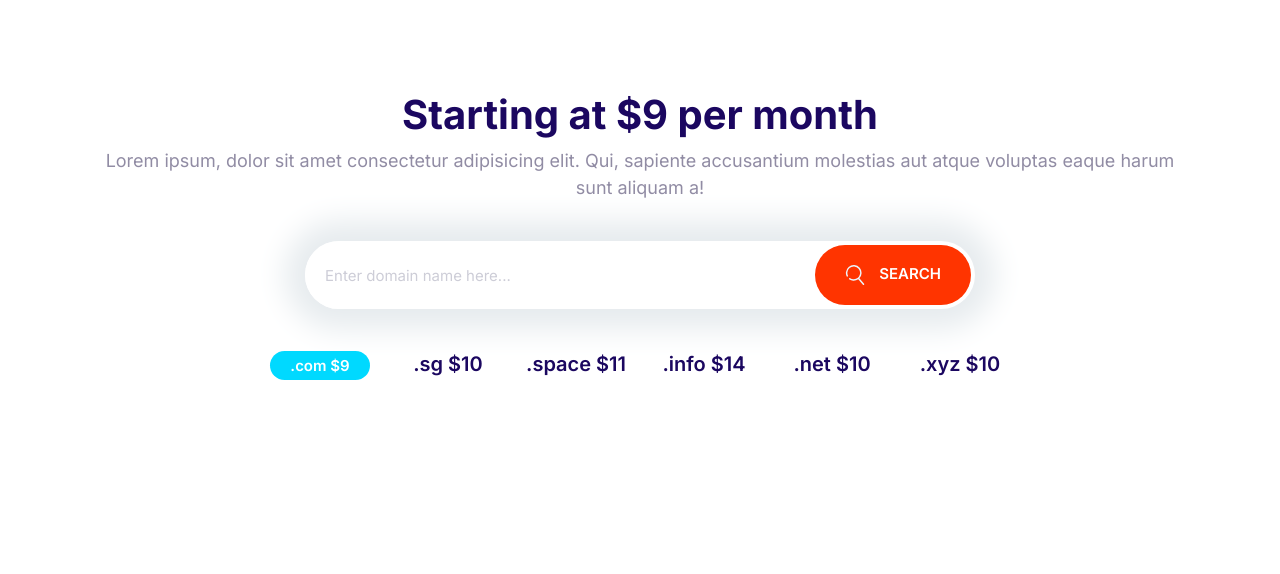
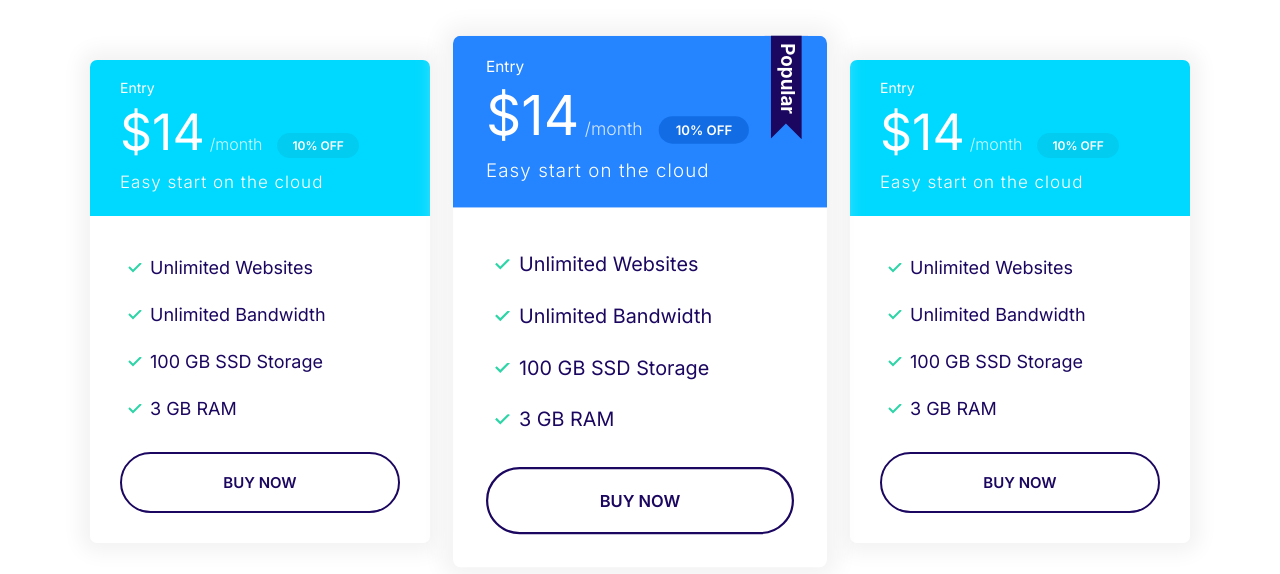
Before and after one commit to HenryLiu96/Front-end-Project, a plain HTML site: page index.html in a window 1280 px wide. Drawn offline with Linux system fonts and the light colour scheme.

Commit message:
Build plan block component

```diff
--- a/CSS/styles.css
+++ b/CSS/styles.css
@@ -339,11 +339,19 @@ a {
     color: #fff;
 }
 
+.card--primary .badge--primary {
+    background: #126de4;
+}
+
 .card--secondary .badge--secondary {
     background: #02cdf1;
 }
 
 /* plans */
+.plan {
+    transition: transform .2s ease-out;
+}
+
 .plan__name {
     color: #fff;
     margin: 0;
@@ -373,11 +381,15 @@ a {
     margin-bottom: 2rem;
 }
 
-.plan--polular .card__header{
+.plan--popular {
+    transform: scale(1.1);
+}
+
+.plan--popular .card__header{
     position: relative;
 }
 
-.plan--polular .card__header::before {
+.plan--popular .card__header::before {
     content: url(../images/popular.svg);
     width: 40px;
     display: inline-block;
@@ -385,6 +397,16 @@ a {
     top: -6px;
     right: 5%;
 }
+
+.plan:hover {
+    transform: scale(1.05);
+}
+
+.plan--popular:hover {
+    transform: scale(1.15);
+}
+
+
 
 @media screen and (min-width: 1024px) {
     .plan__name {
@@ -750,3 +772,13 @@ a {
         grid-template-columns: repeat(auto-fit, minmax(10rem, 1fr));
     }
 }
+
+/* Block plans */
+.block-plans .grid {
+    gap: 8rem 4rem;
+}
+
+.block-plans .card {
+    max-width: 500px;
+    margin: 0 auto;
+}
--- a/index.html
+++ b/index.html
@@ -15,37 +15,71 @@
     <link rel="stylesheet" href="css/styles.css" />
   </head>
   <body>
-    <section class="block container block-domain">
-      <header class="block__header">
-        <h2>Starting at $9 per month</h2>
-        <p>
-          Lorem ipsum, dolor sit amet consectetur adipisicing elit. Qui,
-          sapiente accusantium molestias aut atque voluptas eaque harum sunt
-          aliquam a!
-        </p>
-      </header>
-      <div class="input-group">
-        <input
-          type="text"
-          class="input"
-          placeholder="Enter domain name here..."
-        />
-        <button class="btn btn--accent">
-          <svg class="icon icon--white">
-            <use xlink:href="images/sprite.svg#search"></use>
-          </svg>
-          Search
-        </button>
+    <section class="block container block-plans">
+      <div class="grid grid--1x3">
+        <div class="plan">
+          <div class="card card--secondary">
+            <header class="card__header">
+              <h3 class="plan__name">Entry</h3>
+              <span class="plan__price">$14</span>
+              <span class="plan__billing-cycle">/month</span>
+              <span class="badge badge--secondary badge--small">10% OFF</span>
+              <span class="plan__description">Easy start on the cloud</span>
+            </header>
+            <div class="card__body">
+              <ul class="list list--tick">
+                <li class="list__item">Unlimited Websites</li>
+                <li class="list__item">Unlimited Bandwidth</li>
+                <li class="list__item">100 GB SSD Storage</li>
+                <li class="list__item">3 GB RAM</li>
+              </ul>
+              <button class="btn btn--outline btn--block">Buy Now</button>
+            </div>
+          </div>
+        </div>
+        <div class="plan plan--popular">
+          <div class="card card--primary">
+            <header class="card__header">
+              <h3 class="plan__name">Entry</h3>
+              <span class="plan__price">$14</span>
+              <span class="plan__billing-cycle">/month</span>
+              <span class="badge badge--primary badge--small">10% OFF</span>
+              <span class="plan__description">Easy start on the cloud</span>
+            </header>
+            <div class="card__body">
+              <ul class="list list--tick">
+                <li class="list__item">Unlimited Websites</li>
+                <li class="list__item">Unlimited Bandwidth</li>
+                <li class="list__item">100 GB SSD Storage</li>
+                <li class="list__item">3 GB RAM</li>
+              </ul>
+              <button class="btn btn--outline btn--block">Buy Now</button>
+            </div>
+          </div>
+        </div>
+        <div class="plan">
+          <div class="card card--secondary">
+            <header class="card__header">
+              <h3 class="plan__name">Entry</h3>
+              <span class="plan__price">$14</span>
+              <span class="plan__billing-cycle">/month</span>
+              <span class="badge badge--secondary badge--small">10% OFF</span>
+              <span class="plan__description">Easy start on the cloud</span>
+            </header>
+            <div class="card__body">
+              <ul class="list list--tick">
+                <li class="list__item">Unlimited Websites</li>
+                <li class="list__item">Unlimited Bandwidth</li>
+                <li class="list__item">100 GB SSD Storage</li>
+                <li class="list__item">3 GB RAM</li>
+              </ul>
+              <button class="btn btn--outline btn--block">Buy Now</button>
+            </div>
+          </div>
+        </div>
       </div>
-      <ul class="list block-domain__prices">
-        <li><span class="badge badge--secondary">.com $9</span></li>
-        <li>.sg $10</li>
-        <li>.space $11</li>
-        <li>.info $14</li>
-        <li>.net $10</li>
-        <li>.xyz $10</li>
-      </ul>
     </section>
+
     <script src="js/main.js"></script>
   </body>
 </html>
```
Also changed, not shown: components/card.html (+0 -2 lines), components/plan-block.html (added, +64 -0 lines).
